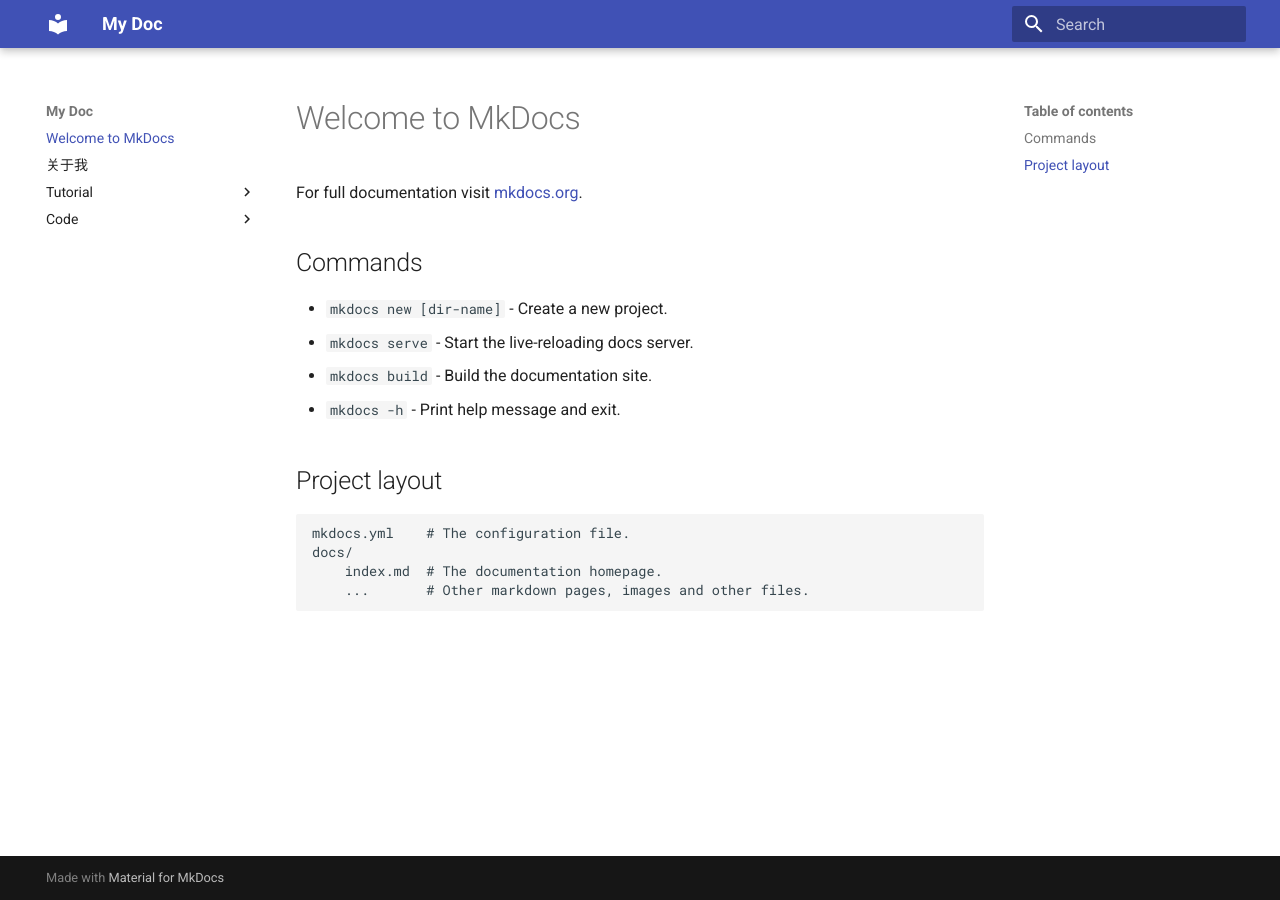
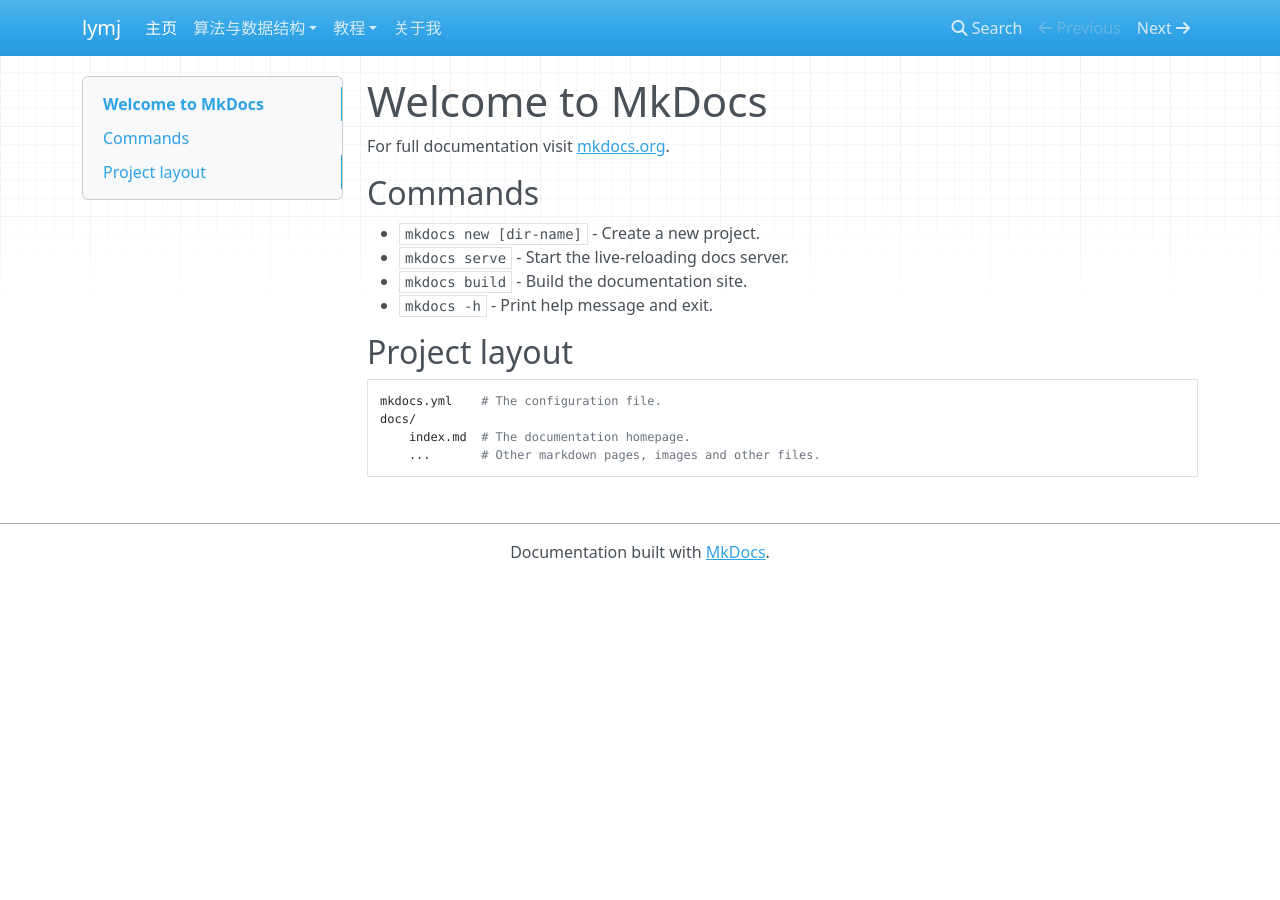
Before and after one commit to Goray-GuoLei/Goray-GuoLei.github.io, an MkDocs documentation site: the page built from docs/index.md, in a window 1280 px wide. Built offline with MkDocs 1.6.1, drawn with Linux system fonts in a browser that asks for light colours; nearby versions of some CDN libraries.

Commit message:
Update mkdocs.yml

```diff
--- a/mkdocs.yml
+++ b/mkdocs.yml
@@ -1,5 +1,17 @@
-site_name: My Doc
+site_name: lymj
 site_url: https://planBisme.github.io/mymkdocs/
 site_author: 郭磊（lymj）
-theme:
-  name: material
+# theme:
+#   name: material
+
+nav:
+  - 主页 : index.md
+
+  - 算法与数据结构 :
+    - 算法模版 : code/demo.md
+
+  - 教程:
+    - C: Tutorial/C.md
+    - Java: Tutorial/Java.md
+    - Python: Tutorial/Python.md
+  - 关于我 : aboutme.md
```
